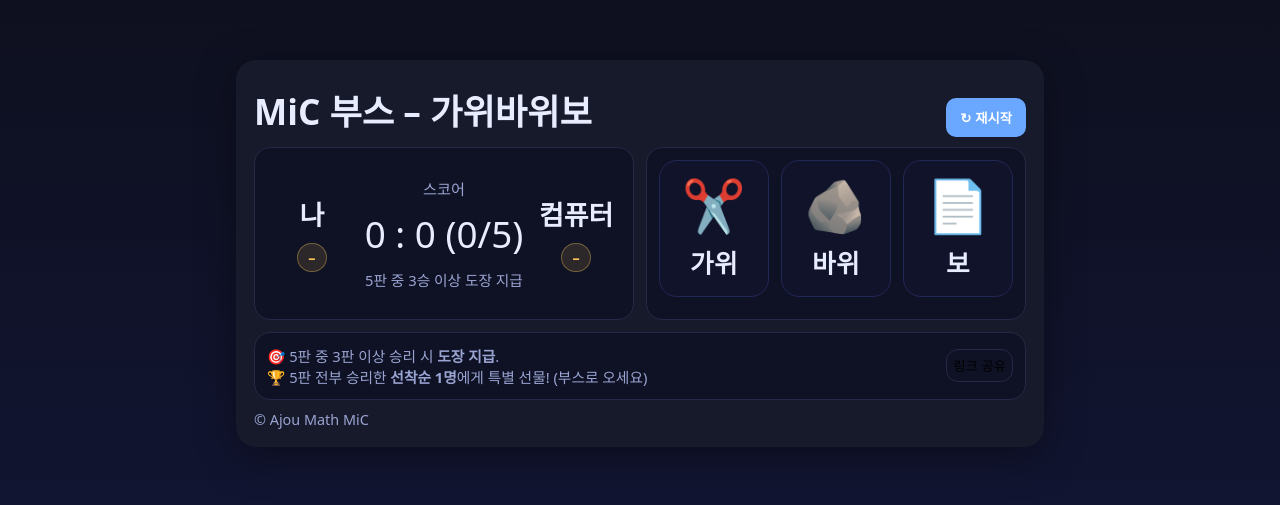
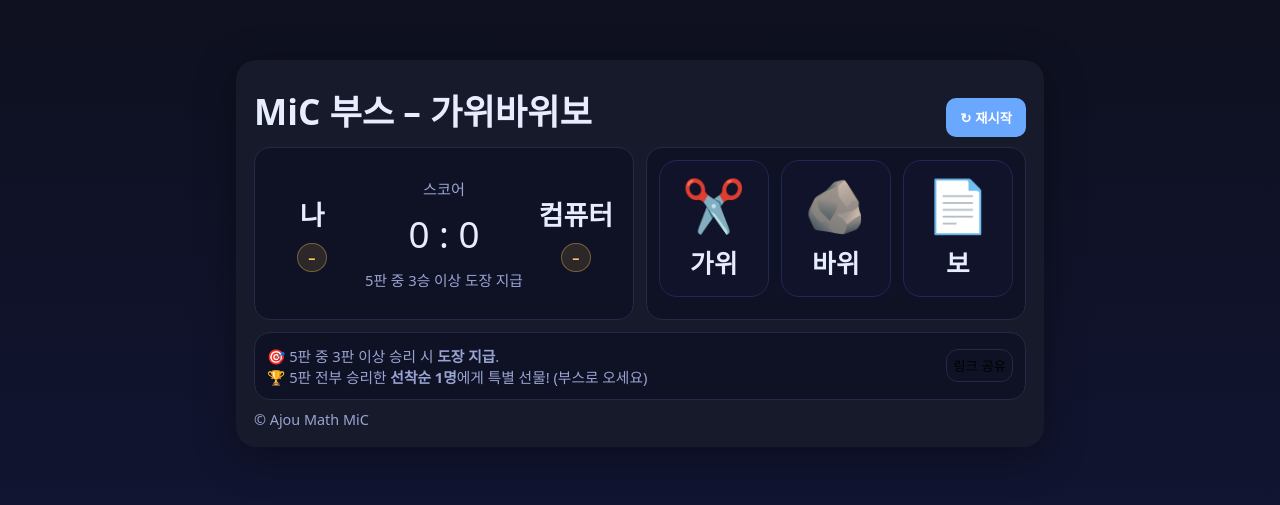
Before and after one commit to math-MiC/RPS, a plain HTML site: page index.html in a window 1280 px wide. Shown: the part 147-652 px from the top of the page. Drawn offline with Linux system fonts and the light colour scheme.

Commit message:
Update index.html

```diff
--- a/index.html
+++ b/index.html
@@ -70,6 +70,7 @@
     .foot{display:flex; justify-content:space-between; gap:8px; flex-wrap:wrap; color:var(--sub); font-size:.9rem}
     .qr{opacity:.9}
     .hidden{display:none}
+    h2, .choice { white-space: nowrap; }
   </style>
 </head>
 <body>
@@ -92,7 +93,7 @@
           </div>
           <div class="col" style="align-items:center">
             <div class="muted">스코어</div>
-            <div id="score" class="big">0 : 0 (0/5)</div>
+            <div id="score" class="big">0 : 0</div>
             <div class="hint">5판 중 3승 이상 도장 지급</div>
           </div>
           <div class="col" style="align-items:center">
```
